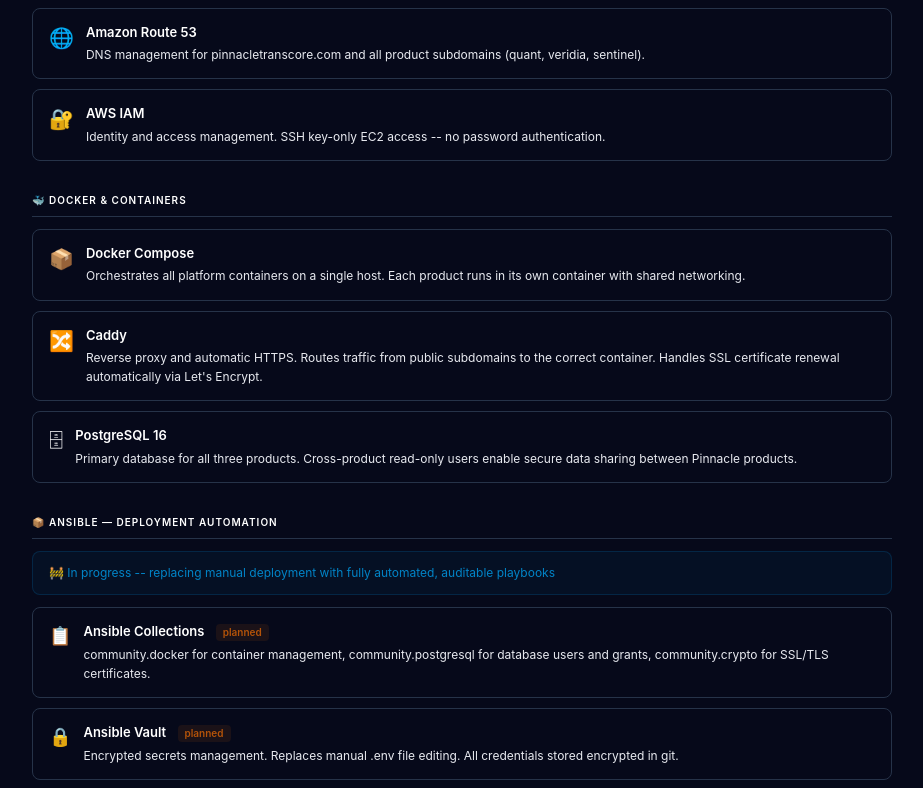
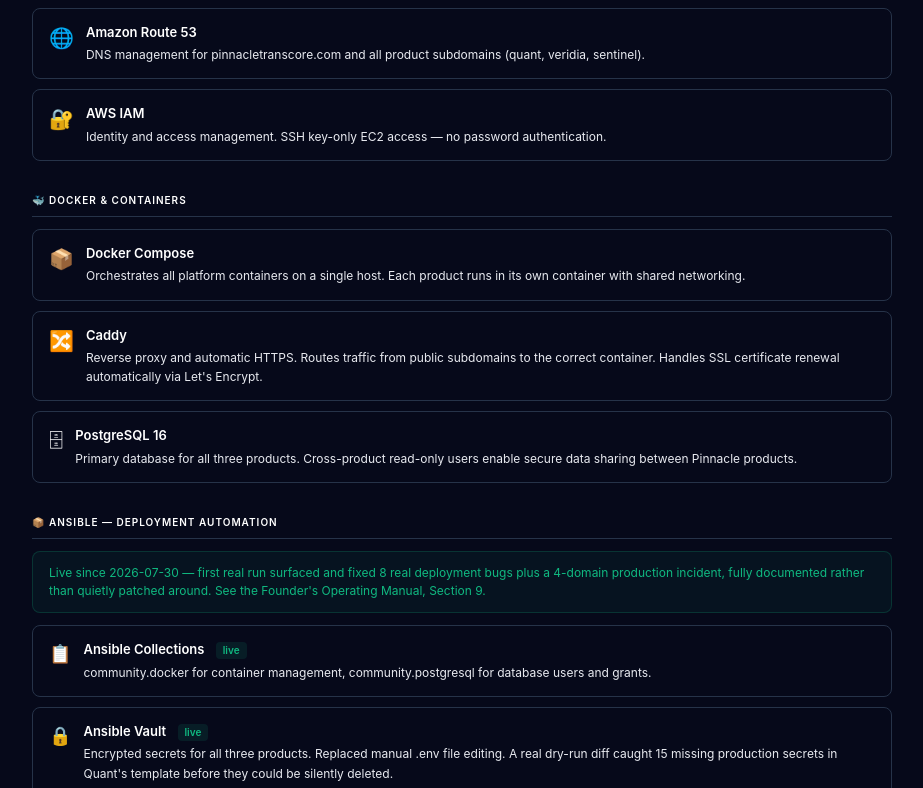
Before and after one commit to vijs29/pinnacle-sentinel, a React (Vite) app in the folder ui/: page /infrastructure in a window 1280 px wide. Shown: the part 372-1160 px from the top of the page, without its empty margins (178-1101 px from the left). Built offline with nearby package versions, Linux system fonts and the light colour scheme.

Commit message:
Sync canonical Infrastructure.jsx (real Ansible section, live statuses) and FOUNDER_OPERATING_MANUAL.md from pinnacle-infra

```diff
--- a/ui/src/pages/Infrastructure.jsx
+++ b/ui/src/pages/Infrastructure.jsx
@@ -77,7 +77,7 @@
           detail={`Domain: pinnacletranscore.com\nSubdomains: quant.*, veridia.*, sentinel.*`}
           isVijay={isVijay} />
         <ServiceCard icon="🔐" name="AWS IAM"
-          description="Identity and access management. SSH key-only EC2 access -- no password authentication."
+          description="Identity and access management. SSH key-only EC2 access — no password authentication."
           detail={`SSH key: pinnacle-quant-ed25519-20260702\nAuth: Ed25519 key pair only`}
           isVijay={isVijay} />
       </>
@@ -89,7 +89,7 @@
       <>
         <ServiceCard icon="📦" name="Docker Compose"
           description="Orchestrates all platform containers on a single host. Each product runs in its own container with shared networking."
-          detail={`Network: pinnacle_default (bridge)\nContainers: pinnacle-app-1, pinnacle-veridia-veridia-app-1,\npinnacle-sentinel-app-1, pinnacle-db-1, pinnacle-caddy-1`}
+          detail={`Network: pinnacle_default (bridge)\nContainers: pinnacle-app-1, pinnacle-veridia-veridia-app-1,\npinnacle-sentinel-sentinel-app-1, pinnacle-db-1, pinnacle-caddy-1`}
           isVijay={isVijay} />
         <ServiceCard icon="🔀" name="Caddy"
           description="Reverse proxy and automatic HTTPS. Routes traffic from public subdomains to the correct container. Handles SSL certificate renewal automatically via Let's Encrypt."
@@ -108,17 +108,19 @@
       <>
         <div style={{
           padding: '12px 16px', borderRadius: 8, marginBottom: 12,
-          background: 'rgba(2,132,199,0.06)', border: '0.5px solid rgba(2,132,199,0.2)',
-          fontSize: 12, color: '#0284c7',
+          background: 'rgba(16,185,129,0.06)', border: '0.5px solid rgba(16,185,129,0.2)',
+          fontSize: 12, color: '#10b981',
         }}>
-          🚧 In progress -- replacing manual deployment with fully automated, auditable playbooks
+          Live since 2026-07-30 — first real run surfaced and fixed 8 real deployment
+          bugs plus a 4-domain production incident, fully documented rather than
+          quietly patched around. See the Founder's Operating Manual, Section 9.
         </div>
         {[
-          { icon: '📋', name: 'Ansible Collections', status: 'planned', description: 'community.docker for container management, community.postgresql for database users and grants, community.crypto for SSL/TLS certificates.' },
-          { icon: '🔒', name: 'Ansible Vault', status: 'planned', description: 'Encrypted secrets management. Replaces manual .env file editing. All credentials stored encrypted in git.' },
-          { icon: '🎭', name: 'Ansible Roles', status: 'planned', description: 'Structured, reusable playbooks per product: pinnacle_quant, pinnacle_veridia, pinnacle_sentinel, postgres_users, caddy, common.' },
-          { icon: '📝', name: 'Jinja2 Templates', status: 'planned', description: 'Generate .env files from vault variables. Eliminates manual environment configuration on the server.' },
-          { icon: '🏷', name: 'Ansible Tags', status: 'planned', description: 'Deploy only what changed: --tags quant deploys Pinnacle Quant only. --tags db_users updates database permissions only.' },
+          { icon: '📋', name: 'Ansible Collections', status: 'live', description: 'community.docker for container management, community.postgresql for database users and grants.' },
+          { icon: '🔒', name: 'Ansible Vault', status: 'live', description: 'Encrypted secrets for all three products. Replaced manual .env file editing. A real dry-run diff caught 15 missing production secrets in Quant\'s template before they could be silently deleted.' },
+          { icon: '🎭', name: 'Ansible Roles', status: 'live', description: 'One consolidated pinnacle_product role parameterized per product (not three separate near-duplicate roles), plus caddy, postgres, and common. Adding a future product needs a data entry, not a new role.' },
+          { icon: '📝', name: 'Jinja2 Templates', status: 'live', description: 'Generate .env files from vault variables, and the shared Caddy reverse-proxy config from the same product list. Eliminates manual environment configuration on the server.' },
+          { icon: '🏷', name: 'Ansible Tags', status: 'live', description: 'Deploy only what changed: --tags quant deploys Pinnacle Quant only. --tags db_users updates database permissions only.' },
           { icon: '🧪', name: 'Molecule Testing', status: 'planned', description: 'Test-driven infrastructure. Roles tested in isolation using Docker before being applied to production.' },
         ].map(({ icon, name, description, status }) => (
           <div key={name} style={{
@@ -203,6 +205,7 @@
       .catch(() => {})
   }, [])
 
+  // Which sections to show
   const sectionsToShow = activeSection
     ? (SECTIONS[activeSection] ? [activeSection] : Object.keys(SECTIONS))
     : Object.keys(SECTIONS)
@@ -212,6 +215,7 @@
       <NavBar />
       <div style={{ maxWidth: 900, margin: '0 auto', padding: '32px 20px' }}>
 
+        {/* Header */}
         <div style={{ marginBottom: 32 }}>
           <div style={{ display: 'flex', alignItems: 'center', gap: 10, marginBottom: 10 }}>
             <div style={{
@@ -244,11 +248,12 @@
               background: 'rgba(212,175,55,0.08)', border: '0.5px solid rgba(212,175,55,0.2)',
               fontSize: 11, color: 'var(--gold-400)', display: 'inline-block',
             }}>
-              🔑 Admin view -- infrastructure details visible
+              🔑 Admin view — infrastructure details visible
             </div>
           )}
         </div>
 
+        {/* Sections */}
         {sectionsToShow.map(key => {
           const section = SECTIONS[key]
           if (!section) return null
```
Also changed, not shown: 1 other file (tests, documents, lock files or other folders).
